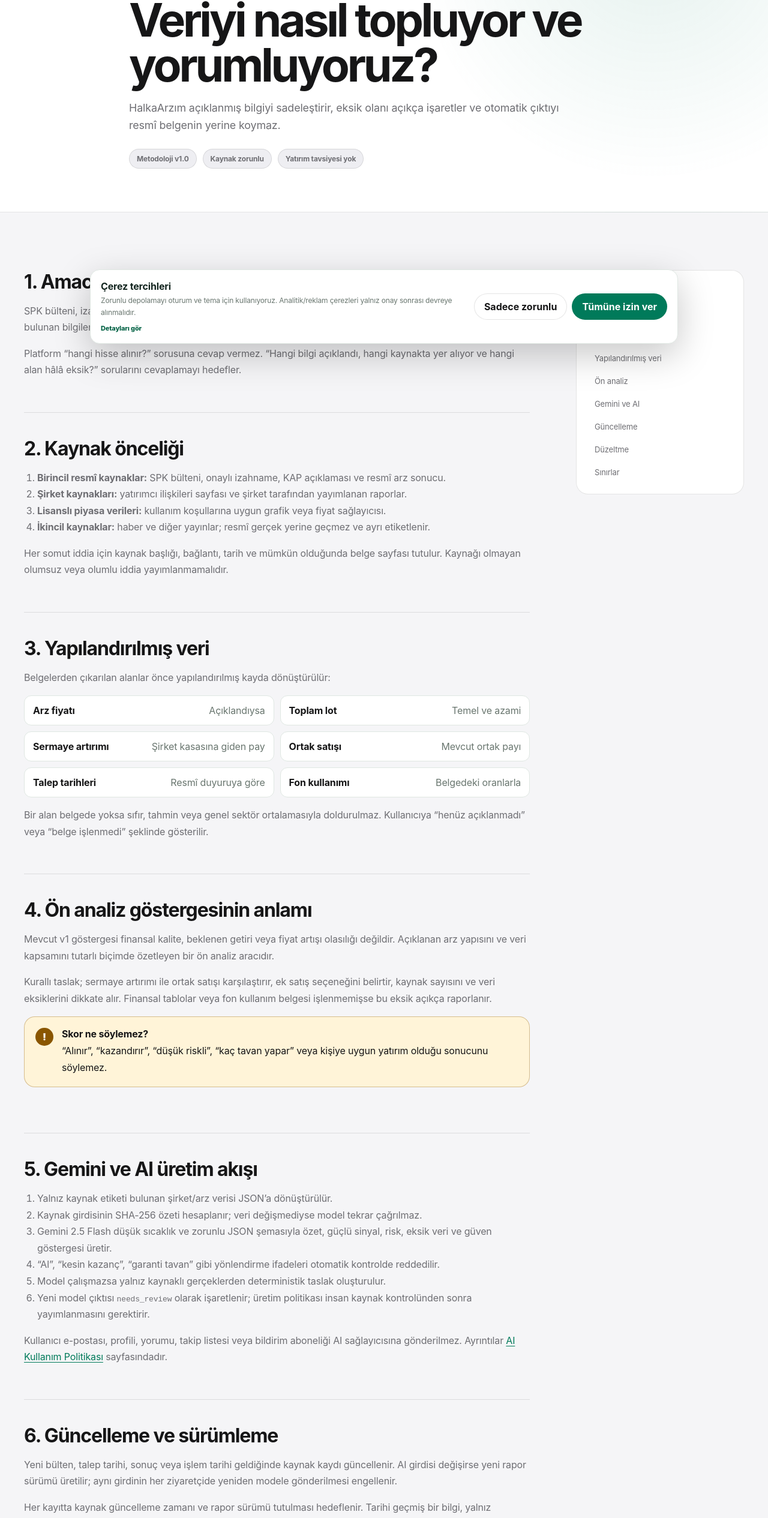
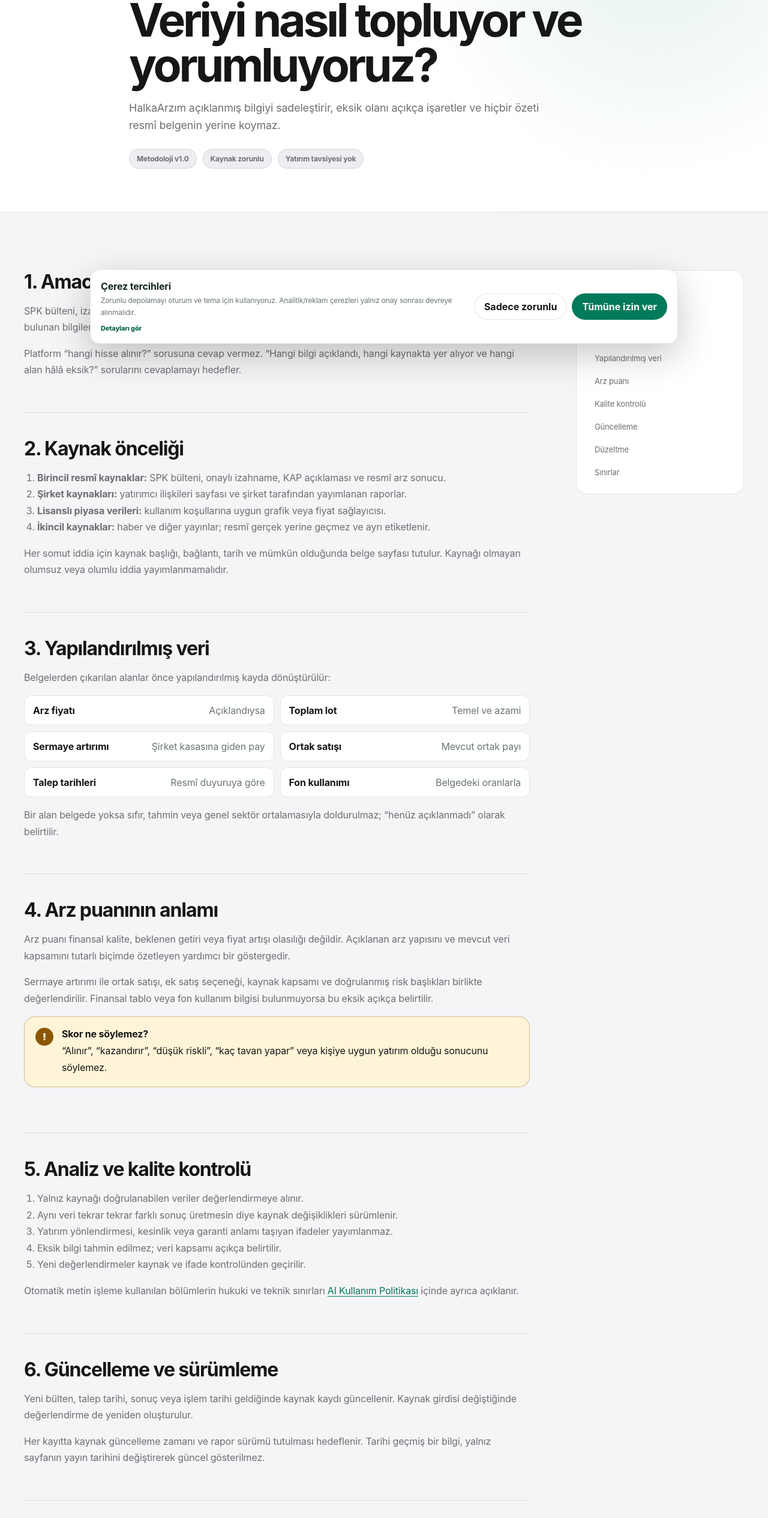
Before and after one commit to ajaroste/halkaarzim, a Next.js app: page /metodoloji in a window 1280 px wide. Shown: the part 209-2739 px from the top of the page at 60% size. Built offline with nearby package versions, Linux system fonts and the light colour scheme; no server answers.

Commit message:
ux: make methodology product-focused instead of AI-focused

```diff
--- a/app/metodoloji/page.tsx
+++ b/app/metodoloji/page.tsx
@@ -6,7 +6,7 @@ import { JsonLd } from "@/components/JsonLd";
 
 export const metadata: Metadata = {
   title: "Metodoloji ve Kaynak Şeffaflığı",
-  description: "HalkaArzım verileri, kaynak önceliği, AI ön analizinin sınırları, eksik veri yaklaşımı ve düzeltme süreci.",
+  description: "HalkaArzım verilerinin kaynak önceliği, ön analiz sınırları, eksik veri yaklaşımı ve düzeltme süreci.",
   alternates: { canonical: "/metodoloji" }
 };
 
@@ -25,7 +25,7 @@ export default function MethodPage() {
   };
 
   return <><JsonLd data={jsonLd} /><Header /><main className="legalShell">
-    <section className="legalHero"><div className="container narrow"><span className="eyebrow">Şeffaflık</span><h1>Veriyi nasıl topluyor ve yorumluyoruz?</h1><p>HalkaArzım açıklanmış bilgiyi sadeleştirir, eksik olanı açıkça işaretler ve otomatik çıktıyı resmî belgenin yerine koymaz.</p><div className="legalMeta"><span>Metodoloji v1.0</span><span>Kaynak zorunlu</span><span>Yatırım tavsiyesi yok</span></div></div></section>
+    <section className="legalHero"><div className="container narrow"><span className="eyebrow">Şeffaflık</span><h1>Veriyi nasıl topluyor ve yorumluyoruz?</h1><p>HalkaArzım açıklanmış bilgiyi sadeleştirir, eksik olanı açıkça işaretler ve hiçbir özeti resmî belgenin yerine koymaz.</p><div className="legalMeta"><span>Metodoloji v1.0</span><span>Kaynak zorunlu</span><span>Yatırım tavsiyesi yok</span></div></div></section>
 
     <div className="container legalLayout">
       <article className="legalDocument">
@@ -33,20 +33,20 @@ export default function MethodPage() {
 
         <section id="kaynak"><h2>2. Kaynak önceliği</h2><ol><li><strong>Birincil resmî kaynaklar:</strong> SPK bülteni, onaylı izahname, KAP açıklaması ve resmî arz sonucu.</li><li><strong>Şirket kaynakları:</strong> yatırımcı ilişkileri sayfası ve şirket tarafından yayımlanan raporlar.</li><li><strong>Lisanslı piyasa verileri:</strong> kullanım koşullarına uygun grafik veya fiyat sağlayıcısı.</li><li><strong>İkincil kaynaklar:</strong> haber ve diğer yayınlar; resmî gerçek yerine geçmez ve ayrı etiketlenir.</li></ol><p>Her somut iddia için kaynak başlığı, bağlantı, tarih ve mümkün olduğunda belge sayfası tutulur. Kaynağı olmayan olumsuz veya olumlu iddia yayımlanmamalıdır.</p></section>
 
-        <section id="veri"><h2>3. Yapılandırılmış veri</h2><p>Belgelerden çıkarılan alanlar önce yapılandırılmış kayda dönüştürülür:</p><div className="methodGrid"><div><strong>Arz fiyatı</strong><span>Açıklandıysa</span></div><div><strong>Toplam lot</strong><span>Temel ve azami</span></div><div><strong>Sermaye artırımı</strong><span>Şirket kasasına giden pay</span></div><div><strong>Ortak satışı</strong><span>Mevcut ortak payı</span></div><div><strong>Talep tarihleri</strong><span>Resmî duyuruya göre</span></div><div><strong>Fon kullanımı</strong><span>Belgedeki oranlarla</span></div></div><p>Bir alan belgede yoksa sıfır, tahmin veya genel sektör ortalamasıyla doldurulmaz. Kullanıcıya “henüz açıklanmadı” veya “belge işlenmedi” şeklinde gösterilir.</p></section>
+        <section id="veri"><h2>3. Yapılandırılmış veri</h2><p>Belgelerden çıkarılan alanlar önce yapılandırılmış kayda dönüştürülür:</p><div className="methodGrid"><div><strong>Arz fiyatı</strong><span>Açıklandıysa</span></div><div><strong>Toplam lot</strong><span>Temel ve azami</span></div><div><strong>Sermaye artırımı</strong><span>Şirket kasasına giden pay</span></div><div><strong>Ortak satışı</strong><span>Mevcut ortak payı</span></div><div><strong>Talep tarihleri</strong><span>Resmî duyuruya göre</span></div><div><strong>Fon kullanımı</strong><span>Belgedeki oranlarla</span></div></div><p>Bir alan belgede yoksa sıfır, tahmin veya genel sektör ortalamasıyla doldurulmaz; “henüz açıklanmadı” olarak belirtilir.</p></section>
 
-        <section id="on-analiz"><h2>4. Ön analiz göstergesinin anlamı</h2><p>Mevcut v1 göstergesi finansal kalite, beklenen getiri veya fiyat artışı olasılığı değildir. Açıklanan arz yapısını ve veri kapsamını tutarlı biçimde özetleyen bir ön analiz aracıdır.</p><p>Kurallı taslak; sermaye artırımı ile ortak satışı karşılaştırır, ek satış seçeneğini belirtir, kaynak sayısını ve veri eksiklerini dikkate alır. Finansal tablolar veya fon kullanım belgesi işlenmemişse bu eksik açıkça raporlanır.</p><div className="legalNotice"><span aria-hidden="true">!</span><div><strong>Skor ne söylemez?</strong><p>“Alınır”, “kazandırır”, “düşük riskli”, “kaç tavan yapar” veya kişiye uygun yatırım olduğu sonucunu söylemez.</p></div></div></section>
+        <section id="on-analiz"><h2>4. Arz puanının anlamı</h2><p>Arz puanı finansal kalite, beklenen getiri veya fiyat artışı olasılığı değildir. Açıklanan arz yapısını ve mevcut veri kapsamını tutarlı biçimde özetleyen yardımcı bir göstergedir.</p><p>Sermaye artırımı ile ortak satışı, ek satış seçeneği, kaynak kapsamı ve doğrulanmış risk başlıkları birlikte değerlendirilir. Finansal tablo veya fon kullanım bilgisi bulunmuyorsa bu eksik açıkça belirtilir.</p><div className="legalNotice"><span aria-hidden="true">!</span><div><strong>Skor ne söylemez?</strong><p>“Alınır”, “kazandırır”, “düşük riskli”, “kaç tavan yapar” veya kişiye uygun yatırım olduğu sonucunu söylemez.</p></div></div></section>
 
-        <section id="ai"><h2>5. Gemini ve AI üretim akışı</h2><ol><li>Yalnız kaynak etiketi bulunan şirket/arz verisi JSON’a dönüştürülür.</li><li>Kaynak girdisinin SHA-256 özeti hesaplanır; veri değişmediyse model tekrar çağrılmaz.</li><li>Gemini 2.5 Flash düşük sıcaklık ve zorunlu JSON şemasıyla özet, güçlü sinyal, risk, eksik veri ve güven göstergesi üretir.</li><li>“Al”, “kesin kazanç”, “garanti tavan” gibi yönlendirme ifadeleri otomatik kontrolde reddedilir.</li><li>Model çalışmazsa yalnız kaynaklı gerçeklerden deterministik taslak oluşturulur.</li><li>Yeni model çıktısı <code>needs_review</code> olarak işaretlenir; üretim politikası insan kaynak kontrolünden sonra yayımlanmasını gerektirir.</li></ol><p>Kullanıcı e-postası, profili, yorumu, takip listesi veya bildirim aboneliği AI sağlayıcısına gönderilmez. Ayrıntılar <Link href="/ai-politikasi">AI Kullanım Politikası</Link> sayfasındadır.</p></section>
+        <section id="kalite"><h2>5. Analiz ve kalite kontrolü</h2><ol><li>Yalnız kaynağı doğrulanabilen veriler değerlendirmeye alınır.</li><li>Aynı veri tekrar tekrar farklı sonuç üretmesin diye kaynak değişiklikleri sürümlenir.</li><li>Yatırım yönlendirmesi, kesinlik veya garanti anlamı taşıyan ifadeler yayımlanmaz.</li><li>Eksik bilgi tahmin edilmez; veri kapsamı açıkça belirtilir.</li><li>Yeni değerlendirmeler kaynak ve ifade kontrolünden geçirilir.</li></ol><p>Otomatik metin işleme kullanılan bölümlerin hukuki ve teknik sınırları <Link href="/ai-politikasi">AI Kullanım Politikası</Link> içinde ayrıca açıklanır.</p></section>
 
-        <section id="guncelleme"><h2>6. Güncelleme ve sürümleme</h2><p>Yeni bülten, talep tarihi, sonuç veya işlem tarihi geldiğinde kaynak kaydı güncellenir. AI girdisi değişirse yeni rapor sürümü üretilir; aynı girdinin her ziyaretçide yeniden modele gönderilmesi engellenir.</p><p>Her kayıtta kaynak güncelleme zamanı ve rapor sürümü tutulması hedeflenir. Tarihi geçmiş bir bilgi, yalnız sayfanın yayın tarihini değiştirerek güncel gösterilmez.</p></section>
+        <section id="guncelleme"><h2>6. Güncelleme ve sürümleme</h2><p>Yeni bülten, talep tarihi, sonuç veya işlem tarihi geldiğinde kaynak kaydı güncellenir. Kaynak girdisi değiştiğinde değerlendirme de yeniden oluşturulur.</p><p>Her kayıtta kaynak güncelleme zamanı ve rapor sürümü tutulması hedeflenir. Tarihi geçmiş bir bilgi, yalnız sayfanın yayın tarihini değiştirerek güncel gösterilmez.</p></section>
 
         <section id="duzeltme"><h2>7. Hata ve düzeltme süreci</h2><p>Bir şirket, kullanıcı veya hak sahibi hatalı veri bildirdiğinde ilgili ifade birincil kaynakla karşılaştırılır. Hata doğrulanırsa kayıt ve rapor sürümü güncellenir; kişisel veri, güvenlik anahtarı veya açık hak ihlali içeren içerik inceleme tamamlanana kadar gizlenebilir.</p><p>Düzeltme veya kaldırma talebi için <Link href="/icerik-kaldirma">İçerik Bildirimi ve Kaldırma Süreci</Link> kullanılmalıdır.</p></section>
 
         <section id="sinirlar"><h2>8. Bilinen sınırlar</h2><ul><li>Resmî kaynakların yayımlanma veya erişim gecikmesi olabilir.</li><li>PDF ayrıştırma ve otomatik sınıflandırma hata yapabilir.</li><li>Haber, piyasa grafiği ve üçüncü taraf hizmeti kesilebilir veya gecikmeli olabilir.</li><li>Bir şirketin geçmiş performansı gelecekteki halka arz performansını garanti etmez.</li><li>Teknik kontroller riski azaltır ancak yanlış bilgi veya güvenlik olayını tamamen imkânsız hâle getirmez.</li></ul><p>Bu nedenle kullanıcı yatırım kararı öncesinde resmî belgeyi ve yetkili kuruluş bilgilerini kontrol etmelidir.</p></section>
       </article>
 
-      <nav className="legalToc" aria-label="Metodoloji içeriği"><strong>Bu sayfada</strong><a href="#amac">Amaç</a><a href="#kaynak">Kaynak önceliği</a><a href="#veri">Yapılandırılmış veri</a><a href="#on-analiz">Ön analiz</a><a href="#ai">Gemini ve AI</a><a href="#guncelleme">Güncelleme</a><a href="#duzeltme">Düzeltme</a><a href="#sinirlar">Sınırlar</a></nav>
+      <nav className="legalToc" aria-label="Metodoloji içeriği"><strong>Bu sayfada</strong><a href="#amac">Amaç</a><a href="#kaynak">Kaynak önceliği</a><a href="#veri">Yapılandırılmış veri</a><a href="#on-analiz">Arz puanı</a><a href="#kalite">Kalite kontrolü</a><a href="#guncelleme">Güncelleme</a><a href="#duzeltme">Düzeltme</a><a href="#sinirlar">Sınırlar</a></nav>
     </div>
   </main><Footer /></>;
 }
```
